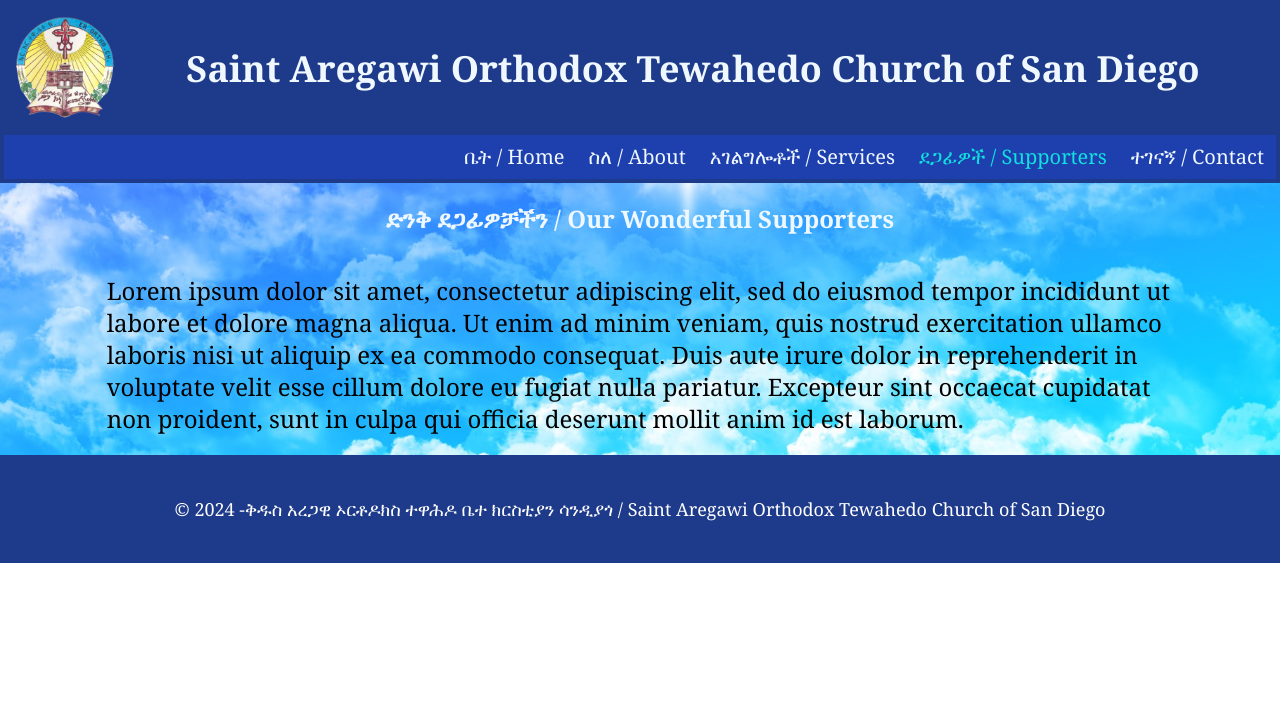
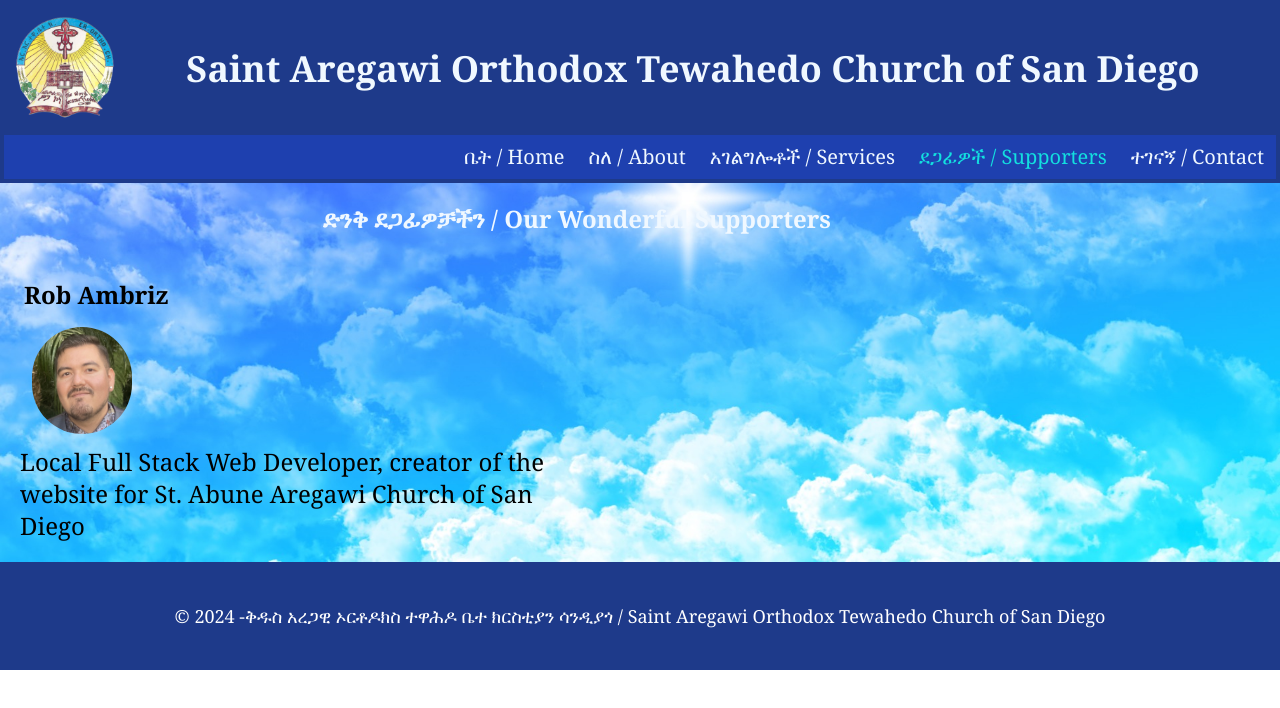
Before and after one commit to rambriz91/abune-aregawi, a React (Vite) app: page /Supporters in a window 1280 px wide. Shown: the top 708 px of the page. Built offline with nearby package versions, Linux system fonts and the light colour scheme.

Commit message:
supporter's page can be updated through supporter-data.js.

```diff
--- a/src/assets/data/supporter-data.js
+++ b/src/assets/data/supporter-data.js
@@ -4,7 +4,9 @@
     supporter: 'Rob Ambriz',
     url: 'https://kaleidoscopic-llama-c26d61.netlify.app/',
     src: '/images/DevHeadshot1.jpg',
-    desc: 'Local Full Stack Web Developer, created the website for St. Abune Aregawi Church of San Diego',
-    alt: 'photo of Rob Ambriz, Web Developer'
+    desc: 'Local Full Stack Web Developer, creator of the website for St. Abune Aregawi Church of San Diego',
+    alt: 'photo of Rob Ambriz, Web Developer',
   },
 ];
+
+export default data;
--- a/src/assets/style.css
+++ b/src/assets/style.css
@@ -74,6 +74,10 @@
   font-weight: 400;
 }
 
+.thumbnail {
+  width: 100px;
+}
+
 @media (max-width: 768px) {
   h2 {
     font-size: 2.5rem;
--- /dev/null
+++ b/src/components/SupporterDiv.jsx
@@ -0,0 +1,18 @@
+export default function Supporter(props) {
+  const supporters = props.data;
+  return (
+    <>
+      <section className='flex'>
+        {supporters.map((supporter) => (
+          <div className='flex flex-col p-5 w-1/2 ' key={supporter.id}>
+            <h3 className='p-1'>{supporter.supporter}</h3>
+            <a className='w-fit p-3 inline-block' href={supporter.url}>
+                <img className= 'rounded-full thumbnail' src={supporter.src} alt={supporter.alt} />
+            </a>
+            <p>{supporter.desc}</p>
+          </div>
+        ))}
+      </section>
+    </>
+  );
+}
--- a/src/components/supporter.jsx
+++ /dev/null
@@ -1,18 +0,0 @@
-export default function Supporter(props) {
-  const supporters = props.data;
-  return (
-    <>
-      <section>
-        {supporters.map((supporter) => (
-          <div key={supporter.id}>
-            <h3>{supporter.supporter}</h3>
-            <a href={supporter.url}>
-                <img src={supporter.src} alt={supporter.alt} />
-            </a>
-            <p>{supporter.desc}</p>
-          </div>
-        ))}
-      </section>
-    </>
-  );
-}
--- a/src/pages/Contact.jsx
+++ b/src/pages/Contact.jsx
@@ -3,7 +3,7 @@
     <div className='w-full'>
       <h2 className='text-center m-5 georgia w-full'>ተገናኝ / Contact</h2>
       <div className='flex w-full justify-around'>
-        <div className='m-5 flex flex-col georgia text-2xl w-1/2 items-center'>
+        <div className='m-5 p-5 flex flex-col georgia text-2xl w-1/2'>
           <p>Email: SaintAbuneAregawiOrthodox@gmail.com</p>
           <p>Phone: (619) 567-9416</p>
           <p>Address: 5202 Orange Ave, San Diego, CA 92115</p>
--- a/src/pages/Home.jsx
+++ b/src/pages/Home.jsx
@@ -67,6 +67,7 @@
             certainly not lose their reward.
           </li>
         </ul>
+        <a className='text-indigo-800 underline font-bold text-xl p-5 m-5 georgia' href="https://en.wikipedia.org/wiki/Ethiopian_Orthodox_Tewahedo_Church">ስለ እምነታችን የበለጠ ተማር / Learn more about our faith</a>
       </div>
     </div>
   );
--- a/src/pages/Supporters.jsx
+++ b/src/pages/Supporters.jsx
@@ -1,16 +1,13 @@
+import Supporter from '../components/SupporterDiv';
+import data from '../assets/data/supporter-data';
+
 export default function Supporters() {
   return (
     <div className='flex flex-col max-h-full items-center text-2xl georgia'>
-      <h2 className='text-center m-5'>ድንቅ ደጋፊዎቻችን / Our Wonderful Supporters</h2>
-      <p className='w-10/12 m-5'>
-        Lorem ipsum dolor sit amet, consectetur adipiscing elit, sed do eiusmod
-        tempor incididunt ut labore et dolore magna aliqua. Ut enim ad minim
-        veniam, quis nostrud exercitation ullamco laboris nisi ut aliquip ex ea
-        commodo consequat. Duis aute irure dolor in reprehenderit in voluptate
-        velit esse cillum dolore eu fugiat nulla pariatur. Excepteur sint
-        occaecat cupidatat non proident, sunt in culpa qui officia deserunt
-        mollit anim id est laborum.
-      </p>
+      <h2 className='text-center m-5'>
+        ድንቅ ደጋፊዎቻችን / Our Wonderful Supporters
+      </h2>
+      <Supporter data ={data} />
     </div>
   );
 }
```
